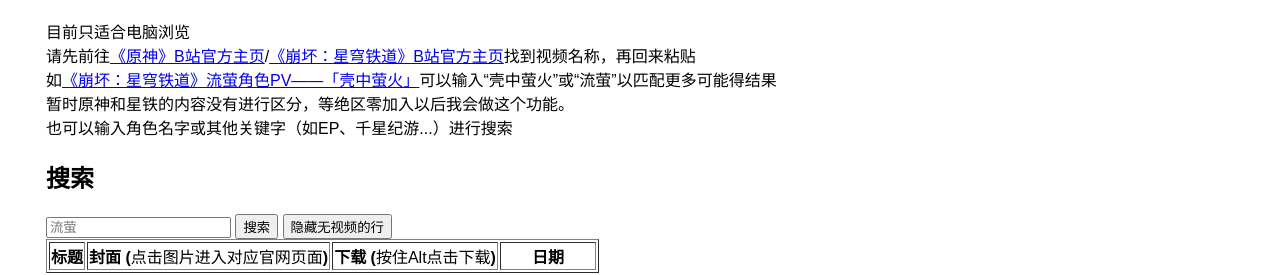
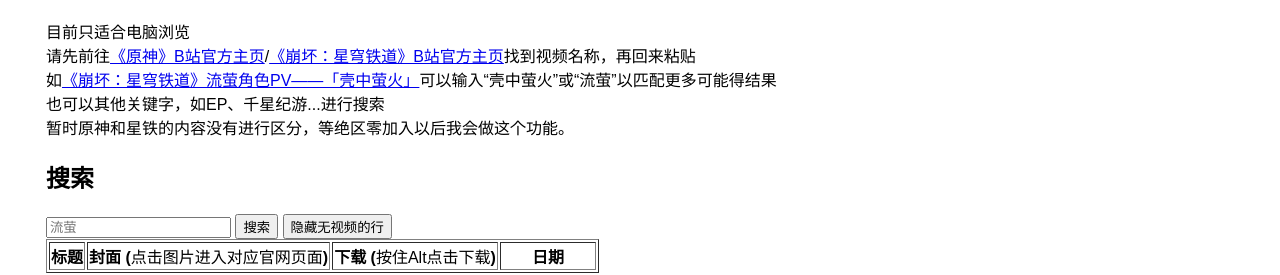
Before and after one commit to iBobbyTS/DownloadVideoFromMihoyo, a plain HTML site: page index.html in a window 1280 px wide. Shown: the part 86-361 px from the top of the page. Drawn offline with Linux system fonts and the light colour scheme; no server answers; a web font is replaced by a local one.

Commit message:
修改文本顺序

```diff
--- a/index.html
+++ b/index.html
@@ -56,8 +56,8 @@
 <span>目前只适合电脑浏览</span><br>
 <span>请先前往</span><a href="https://space.bilibili.com/401742377/video">《原神》B站官方主页</a>/<a href="https://space.bilibili.com/1340190821/video">《崩坏：星穹铁道》B站官方主页</a><span>找到视频名称，再回来粘贴</span><br>
 <span>如</span><a href="https://www.bilibili.com/video/BV1jE421A7qK">《崩坏：星穹铁道》流萤角色PV——「壳中萤火」</a><span>可以输入“壳中萤火”或“流萤”以匹配更多可能得结果</span><br>
+<span>也可以其他关键字，如EP、千星纪游...进行搜索</span><br>
 <span>暂时原神和星铁的内容没有进行区分，等绝区零加入以后我会做这个功能。</span><br>
-<span>也可以输入角色名字或其他关键字（如EP、千星纪游...）进行搜索</span><br>
 <h2>搜索</h2>
 <label>
     <input id="keyword-input" type="text" placeholder="流萤"/>
```
